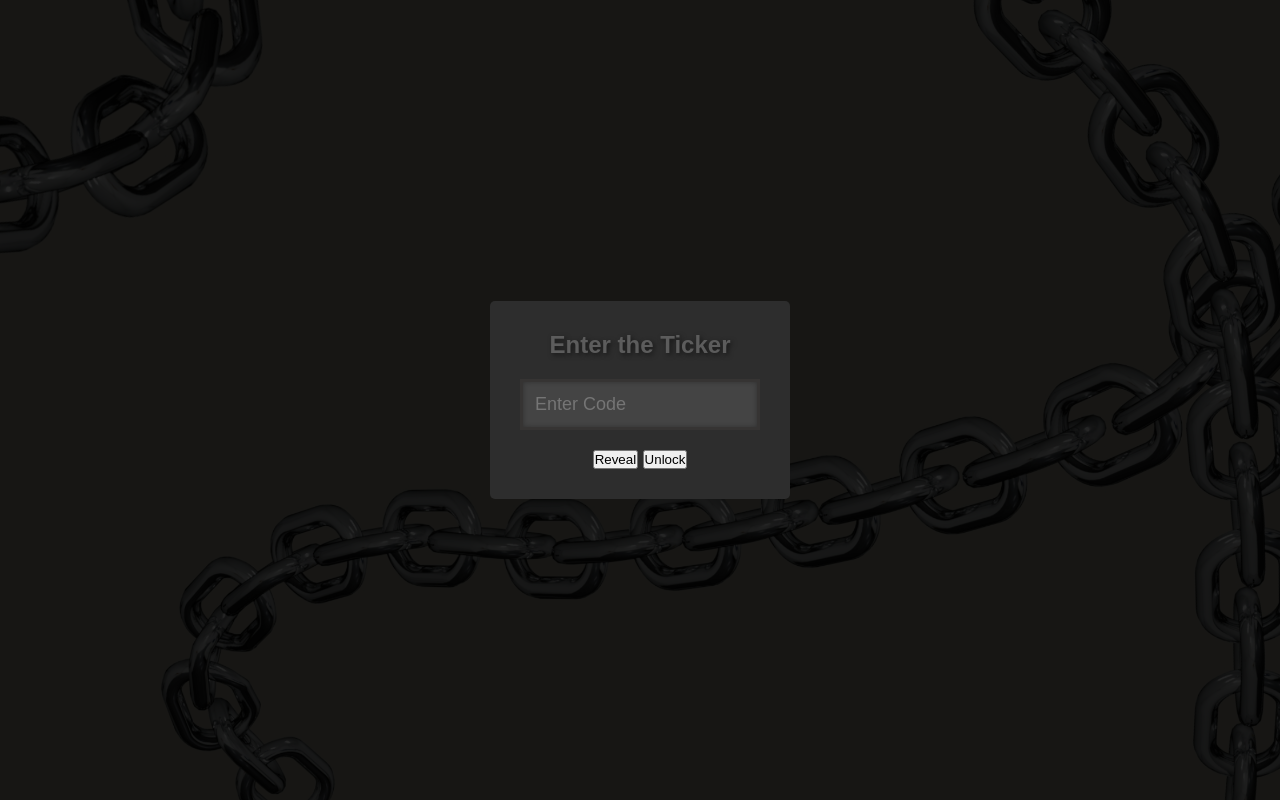
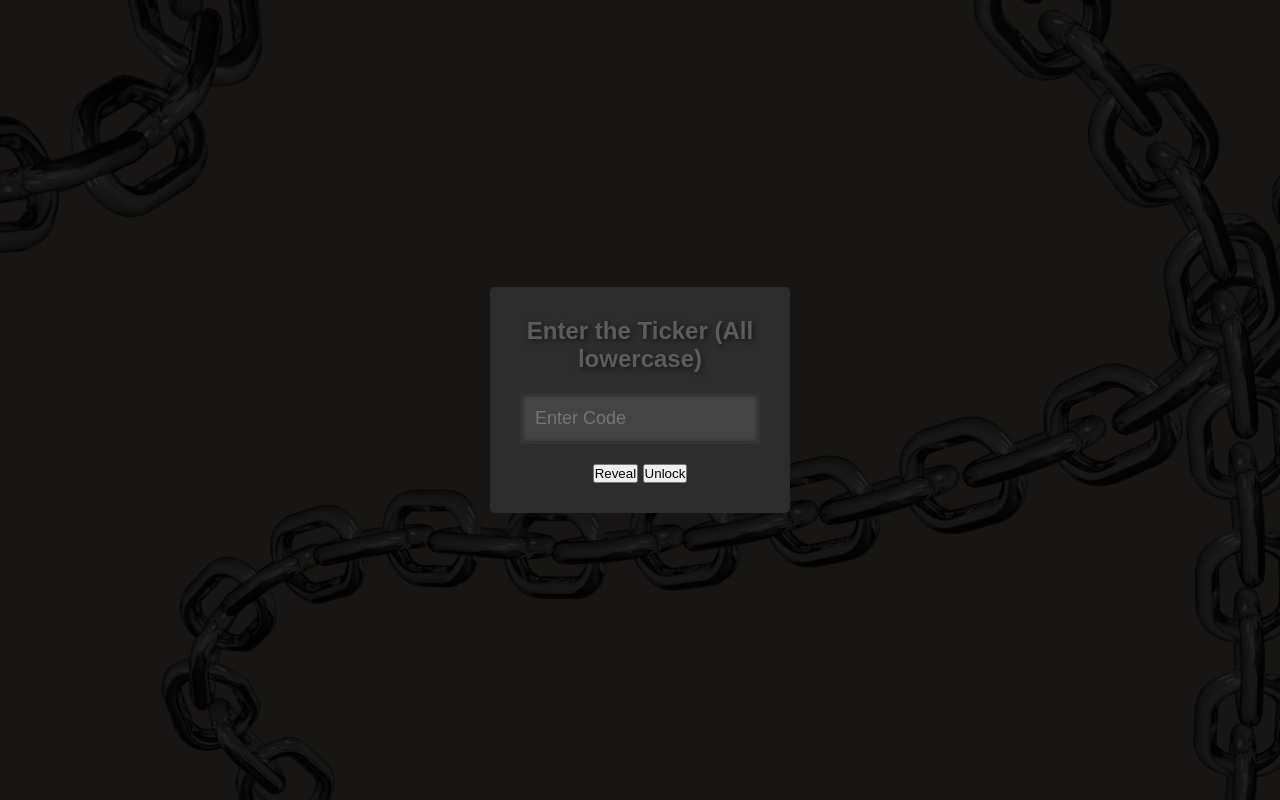
Before and after one commit to Alleyhustler/veiled-realms, a plain HTML site: page index.html in a window 1280 px wide. Both pictures are taken after a click on the element 640 px from the left and 400 px from the top of the page. Drawn offline with Linux system fonts and the light colour scheme; a web font is replaced by a local one.

Commit message:
Update index.html

```diff
--- a/index.html
+++ b/index.html
@@ -61,7 +61,7 @@
     <!-- Password Modal -->
     <div id="passwordModal" class="modal hidden">
         <div class="modal-content">
-            <h2>Enter the Ticker</h2>
+            <h2>Enter the Ticker (All lowercase)</h2>
             <input type="password" id="passwordInput" placeholder="Enter Code">
             <button type="button" onclick="togglePasswordVisibility()">Reveal</button>
             <button onclick="checkPassword()">Unlock</button>
```
